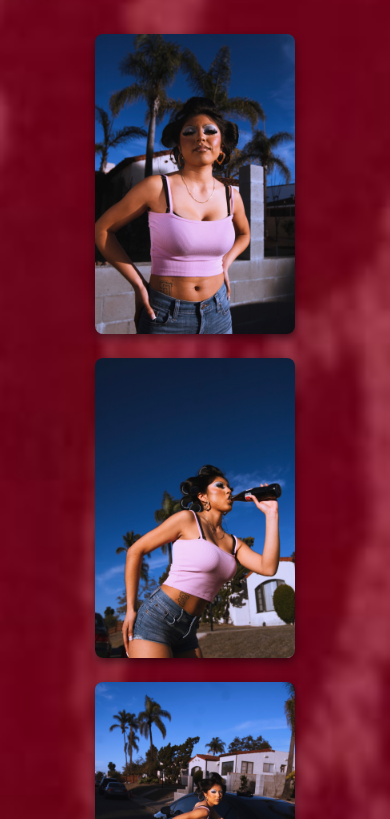
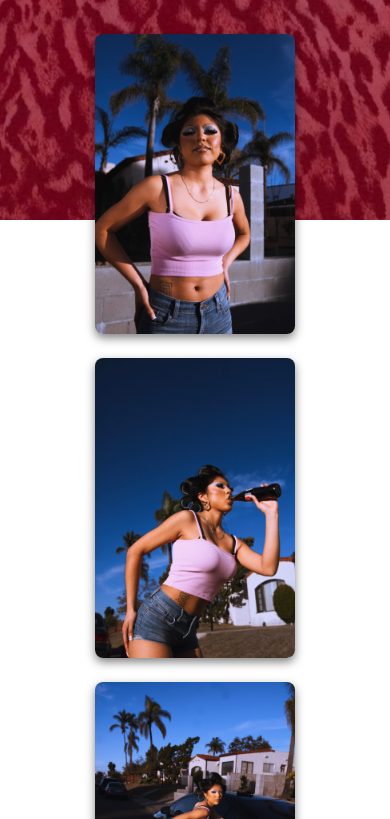
Before and after one commit to lyvettereyes/Modeling-Portfolio, a plain HTML site: page index.html in a window 390 px wide. Shown: the part 473-1292 px from the top of the page. Drawn offline with nearby package versions, Linux system fonts and the light colour scheme.

Commit message:
Add files via upload

```diff
--- a/index.html
+++ b/index.html
@@ -43,6 +43,10 @@ img {
 	@media (max-width: 768px) {
   body {
     background-attachment: scroll;
+    background-size: contain;
+    background-position: top center;
+  }
+  }
 
 </style>
 
```
